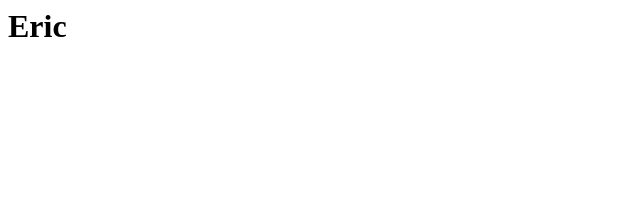
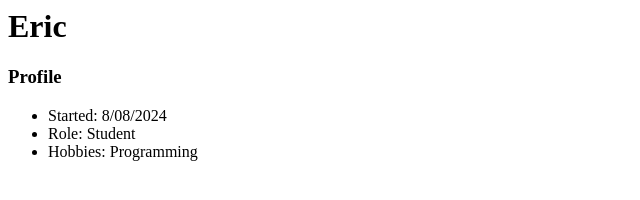
Before and after one commit to Etr15/Etr15.github.io, a plain HTML site: page index.html in a window 1280 px wide. Shown: the whole page, without its empty margins (0-640 px from the left). Drawn offline with Linux system fonts and the light colour scheme.

Commit message:
Updated my profile

```diff
--- a/index.html
+++ b/index.html
@@ -1 +1,7 @@
 <h1>Eric</h1>
+<h3>Profile</h3>
+<ul>
+<li>Started: 8/08/2024</li>
+<li>Role: Student</li>
+<li>Hobbies: Programming</li>
+</ul>
```
